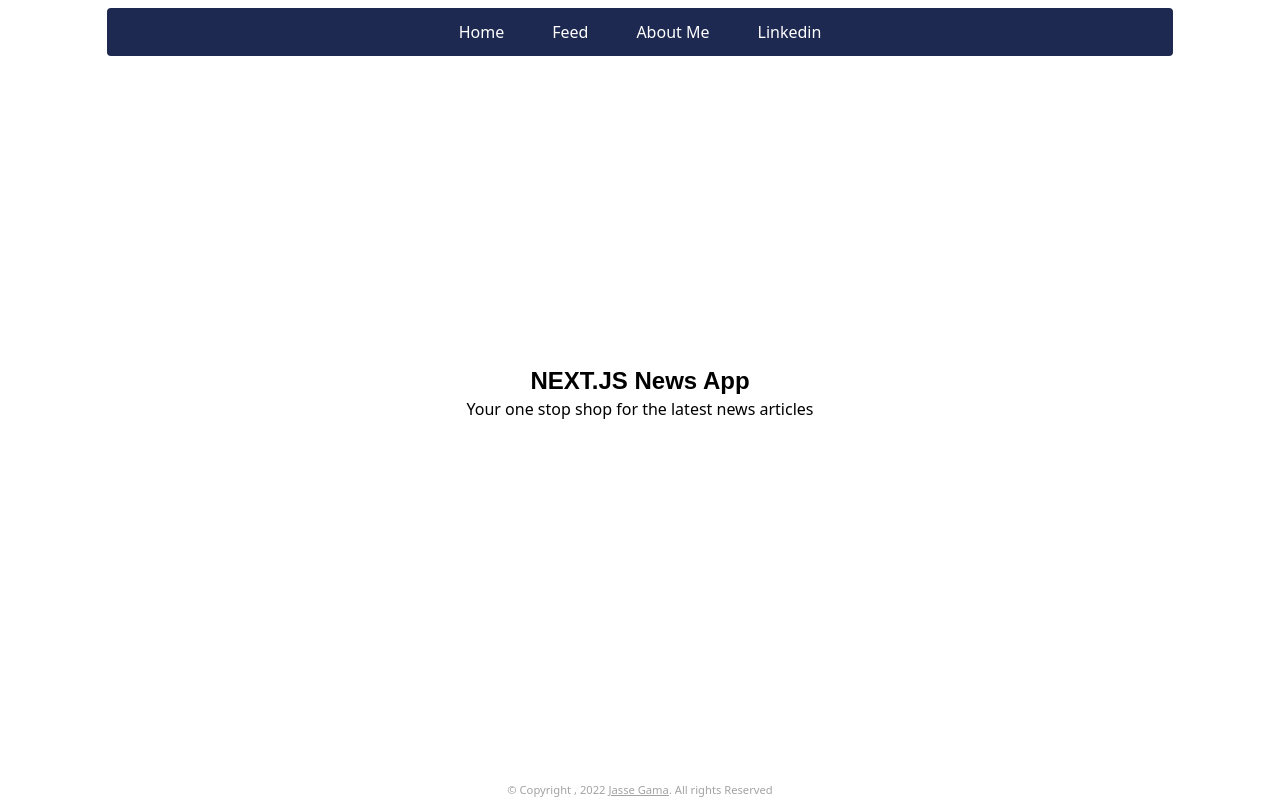
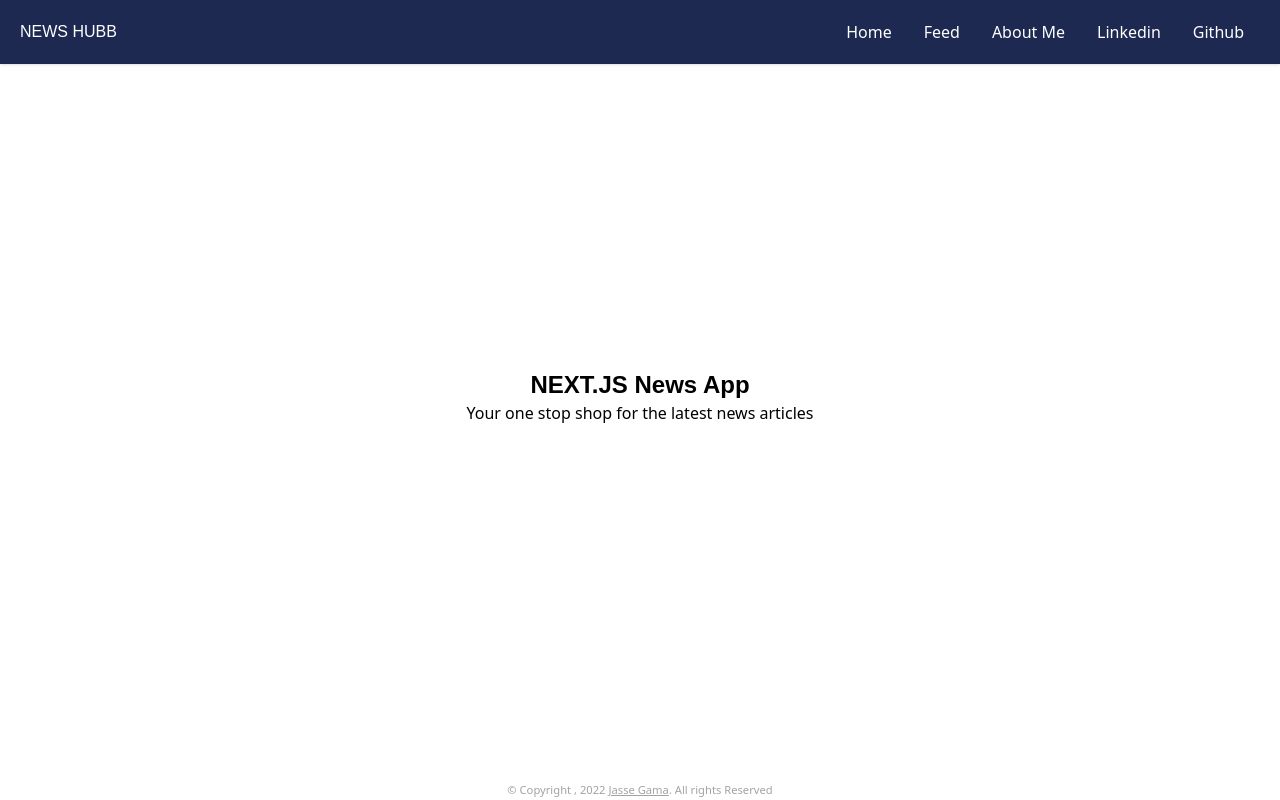
Before and after one commit to jassegama/nextNews, a Next.js app: page / in a window 1280 px wide. Built offline with nearby package versions, Linux system fonts and the light colour scheme; a web font is replaced by a local one.

Commit message:
fixing mobile version

```diff
--- /dev/null
+++ b/components/footer.jsx
@@ -0,0 +1,7 @@
+export function Footer() {
+    return (
+    <footer className="text-sm text-neutral-400 text-center">
+        <small>&copy; Copyright , {(new Date().getFullYear())} <a className="underline" href="https://www.linkedin.com/in/jasse-gama-a6090830/">Jasse Gama</a>. All rights Reserved</small>
+    </footer>
+    )
+}
--- a/components/toolbar.jsx
+++ b/components/toolbar.jsx
@@ -1,14 +1,46 @@
+import { useState } from 'react'
 import { useRouter } from "next/router";
+import { RiMenu3Line, RiCloseLine } from 'react-icons/ri'
+
+
 
 export function Toolbar() {
+    const [toggleMenu, setToggleMenu] = useState(false)
+
+    let styles = {divClass: "bg-[#1D2951] w-full md:w-auto left-0 md:flex md:items-center z-[-1] md:z-auto md:static absolute md:py-0 py-4 md:pl-0 pl-7 md:opacity-100 opacity-0 top-[-400px] transition-all ease-in duration-200"}
+    let stylesMob = {divClass: "bg-[#1D2951] w-full md:w-auto left-0 md:flex md:items-center z-[-1] md:z-auto md:static absolute md:py-0 py-4 md:pl-0 pl-7 md:opacity-100 opacity-100 top-[80] transition-all ease-in duration-200"}
     const router = useRouter();
 
     return(
-        <div className="flex justify-center items-center  mt-2 mx-auto h-12 w-5/6 rounded bg-[#1D2951]">
-            <div className="m-6 cursor-pointer text-white hover:text-sky-600" onClick={() => router.push('/')}>Home</div>
-            <div className="m-6 cursor-pointer text-white  hover:text-sky-600" onClick={() => router.push('/feed/1')}>Feed</div>
-            <div className="m-6 cursor-pointer text-white hover:text-sky-600" onClick={() => router.push('/eom')}>About Me</div>
-            <div className="m-6 cursor-pointer text-white hover:text-sky-600" onClick={() => window.location.href = 'https://www.linkedin.com/in/jassegama/'}>Linkedin</div>
-        </div>
+
+        <>
+        <nav className="p-5 shadow bg-[#1D2951] md:flex md:items-center md:justify-between">
+            <div className="flex justify-between items-center">
+                    <span>
+                        <h2 className="text-white font-primary cursor-pointer">NEWS HUBB</h2>
+                    </span>
+
+                    <span className="text-3xl cursor-pointer mx-2 md:hidden block">
+                        {toggleMenu
+                            ? <RiCloseLine color='#fff' size={27} onClick={() => setToggleMenu(false)} />
+                            : <RiMenu3Line color='#fff' size={27} onClick={() => setToggleMenu(true)} />
+                        }
+                    </span>
+                </div>
+
+                 <ul className={
+                     !toggleMenu
+                     ? `${styles.divClass})`
+                     : `${stylesMob.divClass})`
+                }>
+                    <li className="mx-4 my-2 md:my-0 cursor-pointer text-white hover:text-amber-600 duration-200" onClick={() => router.push('/')}>Home</li>
+                    <li className="mx-4 my-2 md:my-0 cursor-pointer text-white hover:text-amber-600 duration-200" onClick={() => router.push('/feed/1')}>Feed</li>
+                    <li className="mx-4 my-2 md:my-0 cursor-pointer text-white hover:text-amber-600 duration-200" onClick={() => router.push('/eom')}>About Me</li>
+                    <li className="mx-4 my-2 md:my-0 cursor-pointer text-white hover:text-amber-600 duration-200" onClick={() => window.location.href = 'https://www.linkedin.com/in/jassegama/'}>Linkedin</li>
+                    <li className="mx-4 my-2 md:my-0 cursor-pointer text-white hover:text-amber-600 duration-200" onClick={() => window.location.href = 'https://github.com/jassegama'}>Github</li>
+                </ul>
+            </nav>
+        </>
+
     )
 };
--- a/package.json
+++ b/package.json
@@ -11,7 +11,9 @@
   "dependencies": {
     "next": "12.1.6",
     "react": "18.1.0",
-    "react-dom": "18.1.0"
+    "react-dom": "18.1.0",
+    "react-icons": "^4.4.0",
+    "react-ionicons": "^4.2.0"
   },
   "devDependencies": {
     "autoprefixer": "^10.4.7",
--- a/pages/eom.jsx
+++ b/pages/eom.jsx
@@ -1,3 +1,4 @@
+import { Footer } from '../components/footer';
 import { Toolbar } from '../components/toolbar';
 import employeeData from '../db.json'
 
@@ -15,8 +16,10 @@ export  function EOM ({ employee }) {
                     <h6 className="text-black">{ employee.position }</h6>
                     <img className='w-60 pt-3 pb-3 rounded-full' src={ employee.image } alt="Empoyee"/>
                     <p className="text-black">{ employee.description } </p>
+
                 </div>
             </div>
+            <Footer />
         </div>
     );
 };
--- a/pages/feed/[slug].jsx
+++ b/pages/feed/[slug].jsx
@@ -1,4 +1,5 @@
 import { useRouter } from "next/router";
+import { Footer } from "../../components/footer";
 import { Toolbar } from "../../components/toolbar";
 export default function Feed({ pageNumber, articles }) {
 
@@ -15,9 +16,11 @@ export default function Feed({ pageNumber, articles }) {
                 // post
 
               <div className="mt-10 flex flex-row border-b-[1px] border-solid border-black" key={index}>
+                {!!article.urlToImage &&
                 <div className="w-1/2 mb-6 mr-3" >
-                        {!!article.urlToImage && <img className="w-full" src={article.urlToImage} />}
+                         <img className="w-full" src={article.urlToImage} />
                 </div>
+                }
                 <div className="w-1/2 pt-2">
                             <h1 onClick={() => (window.location.href= article.url)} className="cursor-pointer text-left mb-6 text-[#1D2951]">{article.title}</h1>
                             <p className="text-[#1D2951]">{article.description}</p>
@@ -46,6 +49,7 @@ export default function Feed({ pageNumber, articles }) {
                 className={pageNumber === 5 ? "cursor-not-allowed text-gray-500" : "cursor-pointer" }>Next Page</div>
 
             </div>
+            <Footer />
         </div>
 
     );
--- a/pages/index.jsx
+++ b/pages/index.jsx
@@ -1,3 +1,4 @@
+import { Footer } from "../components/footer";
 import { Toolbar } from "../components/toolbar";
 
 export default function Index() {
@@ -12,10 +13,7 @@ export default function Index() {
                 <h3>Your one stop shop for the latest news articles</h3>
             </div>
 
-            <footer className="text-sm text-neutral-400 text-center">
-                <small>&copy; Copyright , {(new Date().getFullYear())} <a className="underline" href="https://www.linkedin.com/in/jasse-gama-a6090830/">Jasse Gama</a>. All rights Reserved</small>
-            </footer>
-
+            <Footer />
         </div>
     )
 }
```
Also changed, not shown: 1 other file (tests, documents, lock files or other folders).
